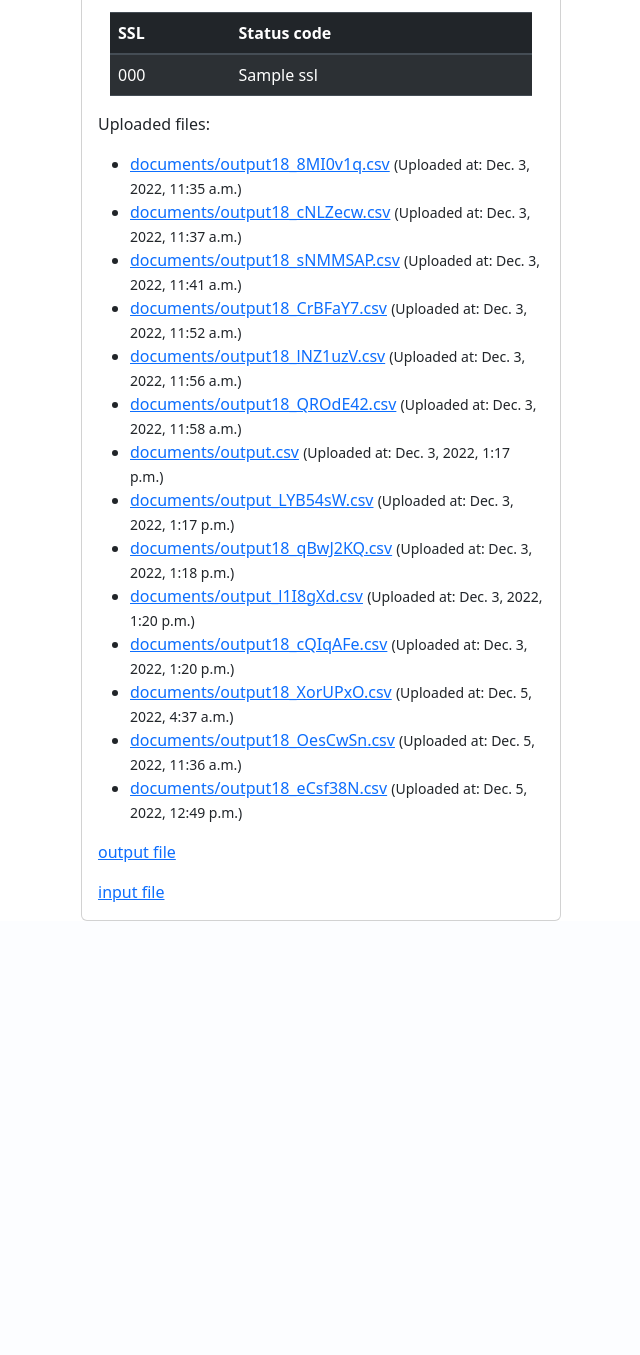
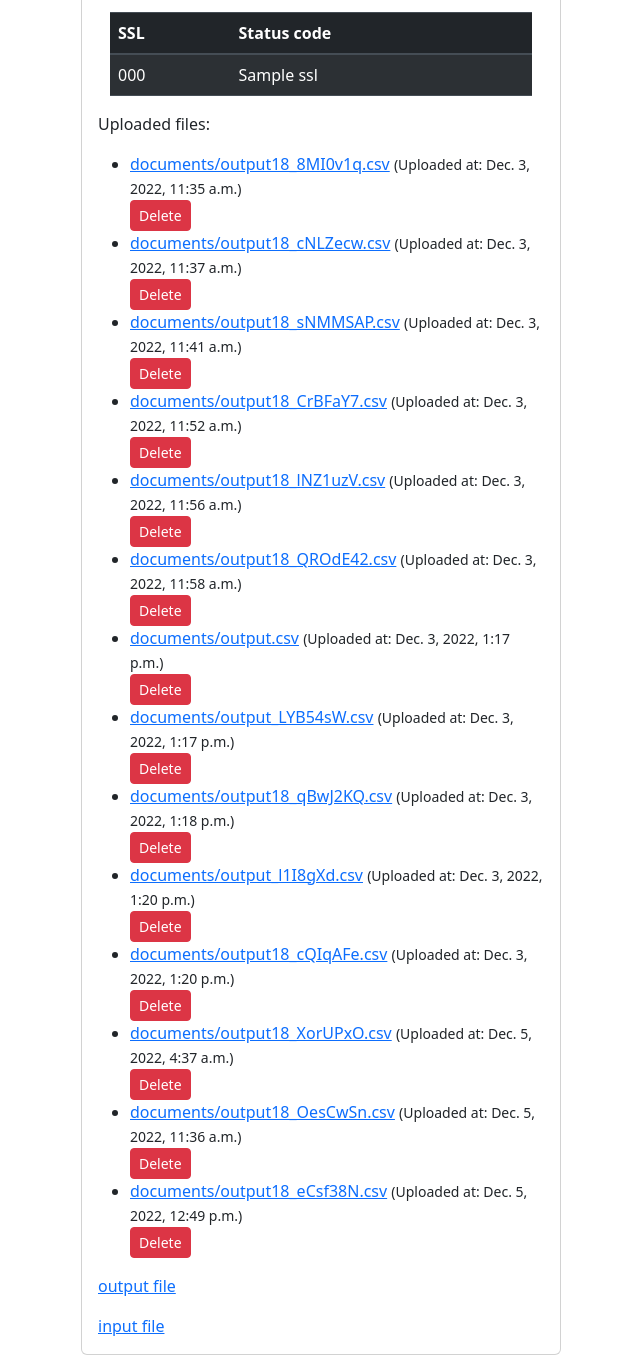
Before and after one commit to Prabhu141/Site-Checker, a Django app: template mysite/core/templates/csv.html in a window 1280 px wide. Shown: the part 498-1853 px from the top of the page, without its empty margins (319-959 px from the left). Before the commit the page ends 1419 px from the top, so only its background shows below. Run offline with Django 4.2, Linux system fonts and the light colour scheme; data comes from the database, SQL or seed files in the repository; tables that the repository leaves empty hold one stand-in row (values such as "Sample post"); the template is opened without the code that fills it: values that come from a table or form of the project are taken from there, most other values are stand-ins (such as "Sample title", 1, 10 or a date in 2020); some libraries are stand-ins or nearby versions.

Commit message:
Add files via upload

```diff
--- a/mysite/core/templates/csv.html
+++ b/mysite/core/templates/csv.html
@@ -90,8 +90,14 @@
   <ul>
     {% for obj in documents %}
       <li>
+
         <a href="{{ obj.document.url }}">{{ obj.document.name }}</a>
         <small>(Uploaded at: {{ obj.uploaded_at }})</small>
+        <form method="POST" action="{% url 'delete_document' obj.id %}">
+          {% csrf_token %}
+          <button type="submit" class="btn btn-danger btn-sm">Delete</button>
+        </form>
+        <!-- <a href="" class="btn btn-danger btn-sm">Delete</a> -->
       </li>
     {% endfor %}
   </ul>
```
